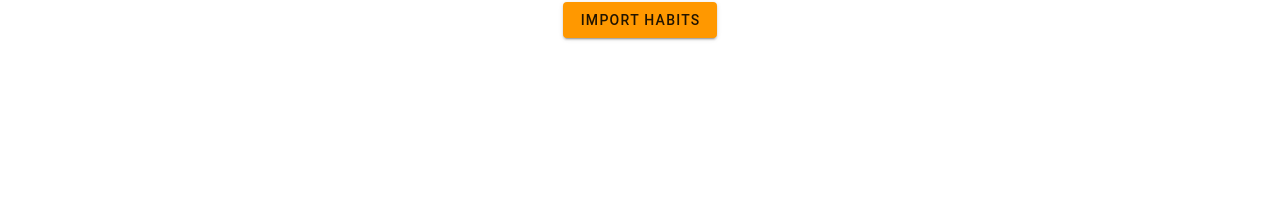
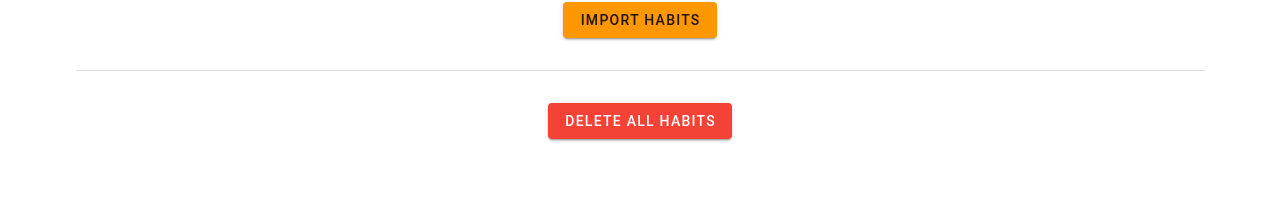
Before and after one commit to ikloster03/habit, a Vue app: page /settings in a window 1280 px wide. Shown: the part 292-513 px from the top of the page. Built offline with nearby package versions, Linux system fonts and the light colour scheme; a small style sheet from the web is missing.

Commit message:
screen(settings): add delete all habits

```diff
--- a/src/screens/SettingsScreen.vue
+++ b/src/screens/SettingsScreen.vue
@@ -26,6 +26,14 @@
         <div class="d-flex justify-center py-4">
           <v-btn color="orange" @click="importHabits">
             {{ $t('settings.import-habits') }}
+          </v-btn>
+        </div>
+      </div>
+      <v-divider></v-divider>
+      <div class="d-flex flex-column justify-center align-center py-4">
+        <div>
+          <v-btn color="red" class="ma-4" dark @click="deleteAllHabits">
+            {{ $t('settings.delete-habits') }}
           </v-btn>
         </div>
       </div>
@@ -83,6 +91,10 @@ export default {
         await this.$router.push({ name: 'home-screen' });
       }
     },
+    async deleteAllHabits() {
+      this.habitList.reset().store();
+      await this.$router.push({ name: 'home-screen' });
+    },
   },
 };
 </script>
```
